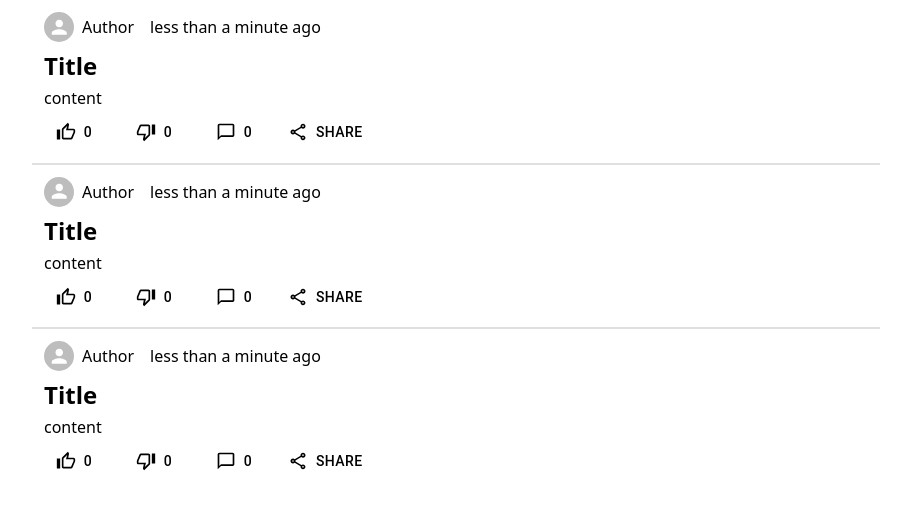
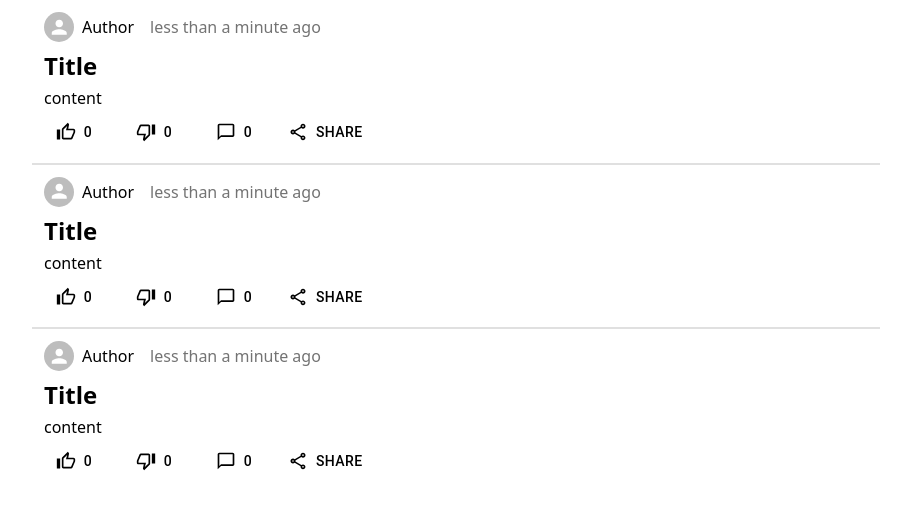
Before and after one commit to abiriadev/coding-lab, a React (Vite) app in the folder apps/frontend/: page / in a window 1280 px wide. Shown: the top 508 px of the page, without its empty margins (184-1095 px from the left). Built offline with nearby package versions, Linux system fonts and the light colour scheme.

Commit message:
feat: make text lighter

```diff
--- a/apps/frontend/src/components/RelativeTimestamp.tsx
+++ b/apps/frontend/src/components/RelativeTimestamp.tsx
@@ -9,7 +9,7 @@ export const RelativeTimestamp = ({
 }: RelativeTimestampProps) => {
 	return (
 		<time
-			className="cursor-default"
+			className="cursor-default text-neutral-500"
 			title={time.toISOString()}
 			dateTime={time.toUTCString()}
 		>
```
